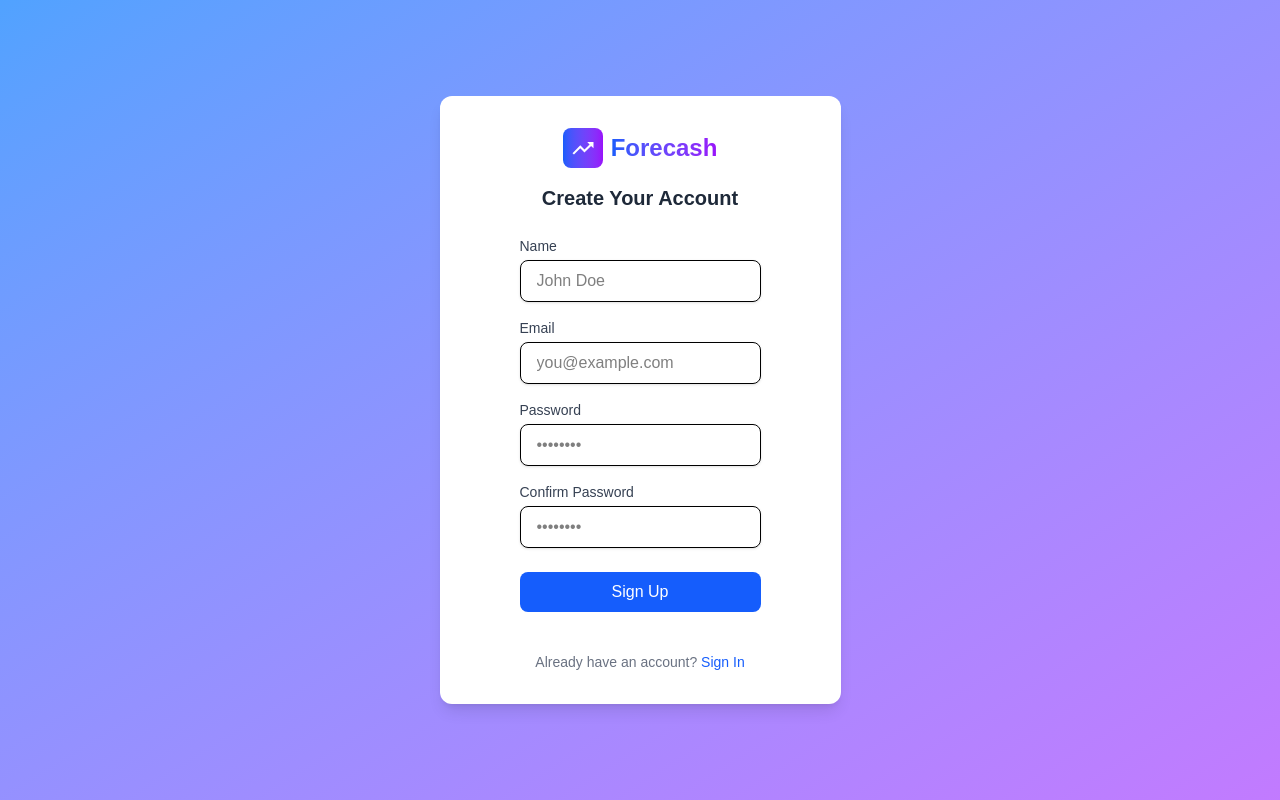
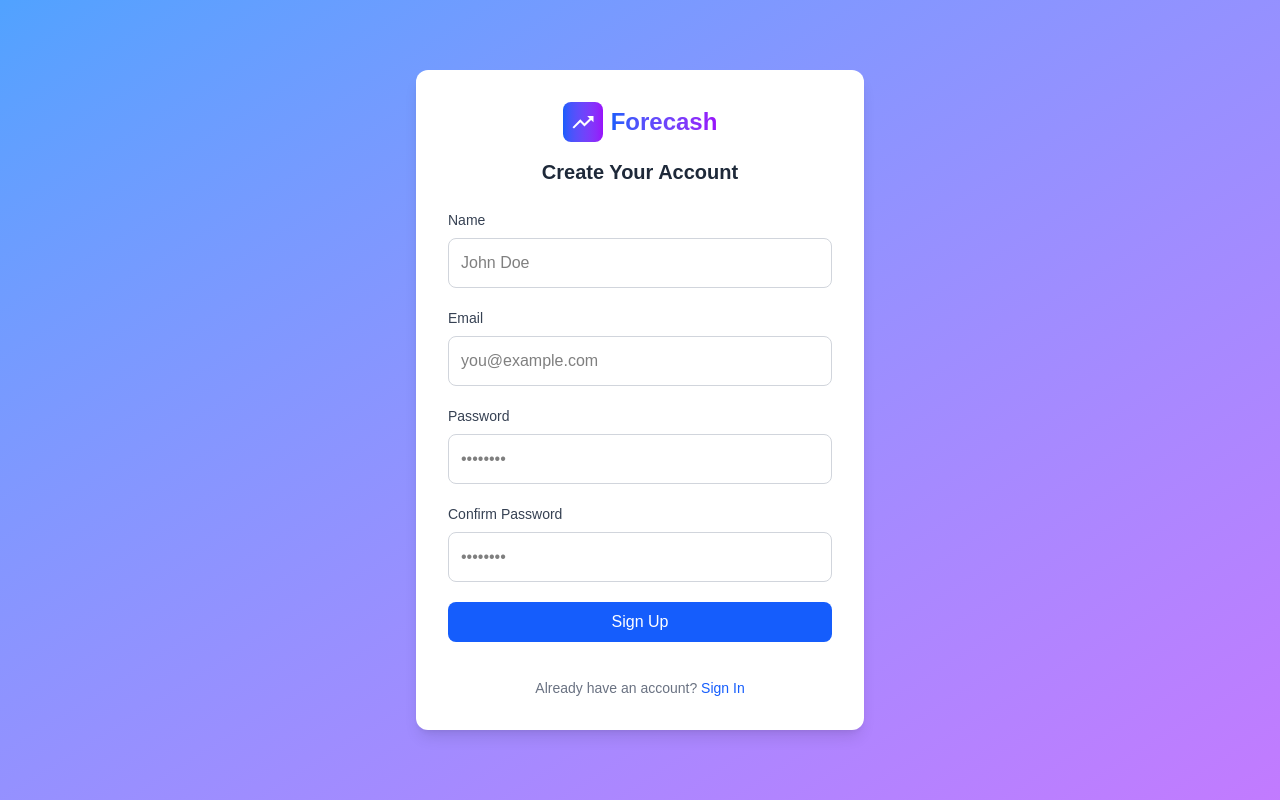
Before and after one commit to Neeraj704/Forecash, a React (Vite) app in the folder frontend/: page /register in a window 1280 px wide. Built offline with nearby package versions, Linux system fonts and the light colour scheme.

Commit message:
very minor changes to signin signup form

```diff
--- a/frontend/src/components/LoginForm.jsx
+++ b/frontend/src/components/LoginForm.jsx
@@ -5,7 +5,7 @@ import { Link, useNavigate } from "react-router-dom";
 import { IoMdTrendingUp } from "react-icons/io";
 export default function LoginForm() {
   const [email, setEmail] = useState(""),
-    [pw, setPw] = useState("");
+  [pw, setPw] = useState("");
   const setAuth = useAuthStore((s) => s.setAuth);
   const navigate = useNavigate();
 
@@ -22,7 +22,7 @@ export default function LoginForm() {
   };
   return (
     <div className="w-full mx-auto min-h-screen flex items-center justify-center px-4 bg-gradient-to-br from-blue-400 to-purple-400 ">
-      <div className=" max-w-3xl  shadow-lg bg-white p-8 rounded-xl ">
+      <div className="max-w-3xl shadow-lg bg-white p-8 rounded-xl w-full sm:w-[28rem]">
         {/* Logo */}
         <div className="flex flex-col gap-4 items-center text-center mb-8">
           <div className="flex items-center space-x-2">
@@ -34,7 +34,7 @@ export default function LoginForm() {
             </span>
           </div>
 
-          <p className="text-sm text-gray-500">Welcome Back!</p>
+          <p className="text-xl font-bold text-gray-800 ">Welcome Back!</p>
         </div>
 
         {/* Form */}
--- a/frontend/src/components/SignupForm.jsx
+++ b/frontend/src/components/SignupForm.jsx
@@ -29,8 +29,8 @@ export default function SignupForm() {
 
   return (
     <div className="w-full mx-auto min-h-screen flex items-center justify-center px-4 bg-gradient-to-br from-blue-400 to-purple-400">
-      <div className="max-w-5xl px-20 shadow-lg bg-white p-8 rounded-xl">
-        <form onSubmit={handle} className=" space-y-6">
+      <div className="max-w-3xl shadow-lg bg-white p-8 rounded-xl w-full sm:w-[28rem]">
+        <form onSubmit={handle} className="space-y-5">
           <div className="text-center mb-6 flex flex-col gap-4 items-center">
             <div className="flex items-center space-x-2">
               <div className="bg-gradient-to-r from-blue-600 to-purple-600 p-2 rounded-lg">
@@ -45,8 +45,8 @@ export default function SignupForm() {
             </h2>
           </div>
 
-          <div className="space-y-4">
-            <div>
+          <div className="space-y-">
+            <div className="mb-5">
               <label className="block text-sm font-medium text-gray-700 mb-1">
                 Name
               </label>
@@ -56,11 +56,11 @@ export default function SignupForm() {
                 value={name}
                 onChange={(e) => setName(e.target.value)}
                 required
-                className="w-full px-4 py-2 border rounded-lg shadow-sm focus:ring-2 focus:ring-blue-500 focus:outline-none"
+                className="mt-1 w-full p-3 border border-gray-300 rounded-lg focus:outline-none focus:ring-2 focus:ring-blue-500"
               />
             </div>
 
-            <div>
+            <div className="mb-5">
               <label className="block text-sm font-medium text-gray-700 mb-1">
                 Email
               </label>
@@ -70,11 +70,11 @@ export default function SignupForm() {
                 value={email}
                 onChange={(e) => setEmail(e.target.value)}
                 required
-                className="w-full px-4 py-2 border rounded-lg shadow-sm focus:ring-2 focus:ring-blue-500 focus:outline-none"
+                className="mt-1 w-full p-3 border border-gray-300 rounded-lg focus:outline-none focus:ring-2 focus:ring-blue-500"
               />
             </div>
 
-            <div>
+            <div className="mb-5">
               <label className="block text-sm font-medium text-gray-700 mb-1">
                 Password
               </label>
@@ -84,11 +84,11 @@ export default function SignupForm() {
                 value={pw}
                 onChange={(e) => setPw(e.target.value)}
                 required
-                className="w-full px-4 py-2 border rounded-lg shadow-sm focus:ring-2 focus:ring-blue-500 focus:outline-none"
+                className="mt-1 w-full p-3 border border-gray-300 rounded-lg focus:outline-none focus:ring-2 focus:ring-blue-500"
               />
             </div>
 
-            <div>
+            <div className="mb-5">
               <label className="block text-sm font-medium text-gray-700 mb-1">
                 Confirm Password
               </label>
@@ -98,7 +98,7 @@ export default function SignupForm() {
                 value={confirmPw}
                 onChange={(e) => setConfirmPw(e.target.value)}
                 required
-                className="w-full px-4 py-2 border rounded-lg shadow-sm focus:ring-2 focus:ring-blue-500 focus:outline-none"
+                className="mt-1 w-full p-3 border border-gray-300 rounded-lg focus:outline-none focus:ring-2 focus:ring-blue-500"
               />
             </div>
 
```
